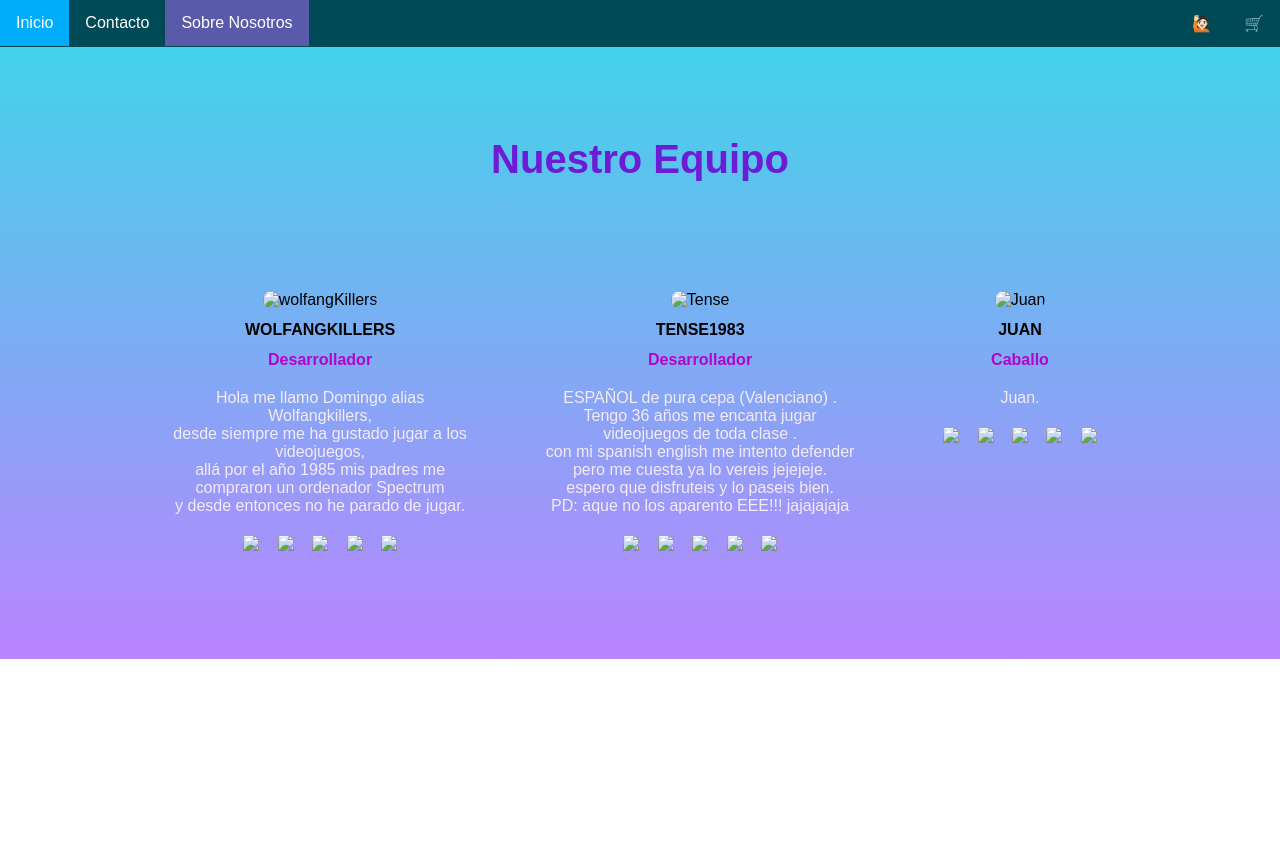
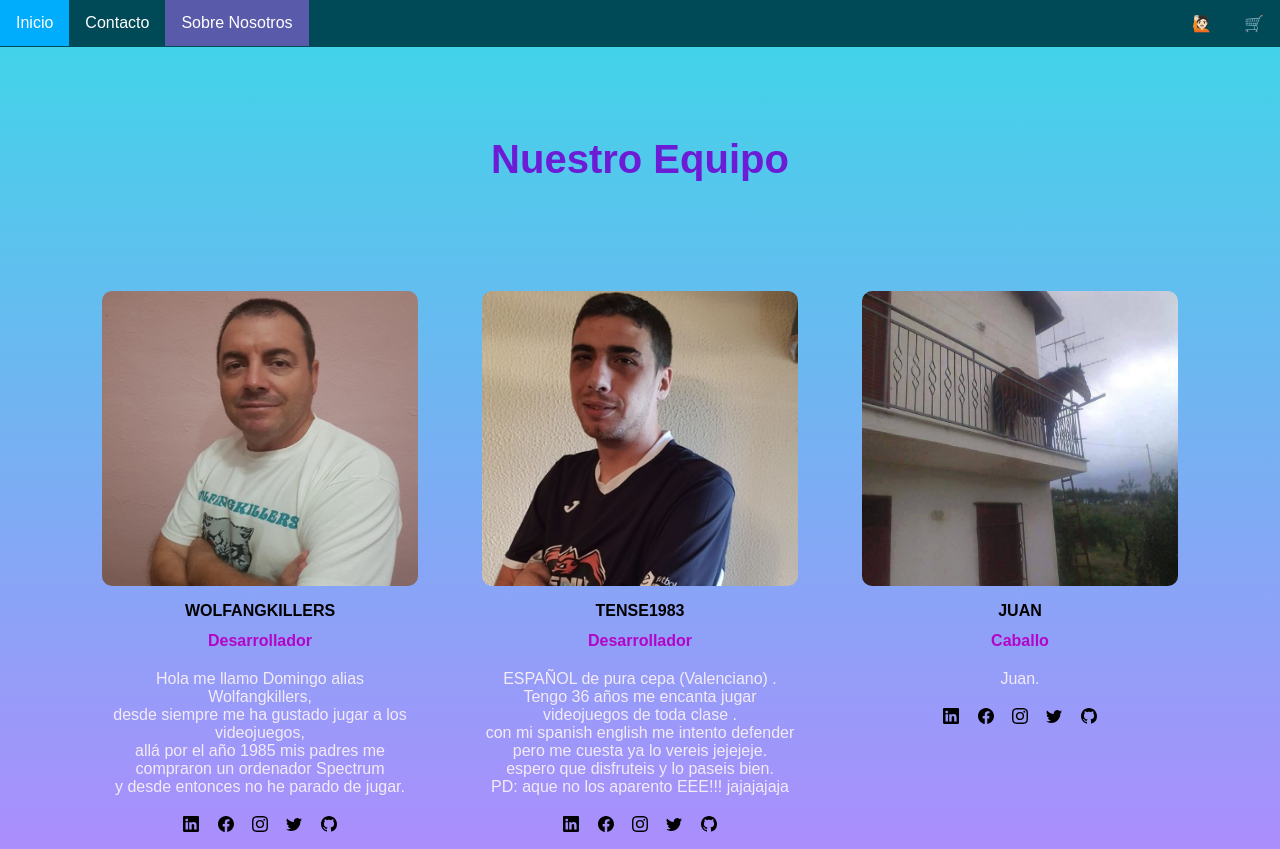
Before and after one commit to JavierRamos123/Agora, a plain HTML site: page sobre_nosotros.html in a window 1280 px wide. Shown: the top 849 px of the page. Drawn offline with Linux system fonts and the light colour scheme; the site is published under a folder, as on GitHub Pages, so addresses that start at the root find nothing.

Commit message:
links img about us

```diff
--- a/javascript/app.js
+++ b/javascript/app.js
@@ -1,3 +1,7 @@
 function emojiLogin() {
     window.location.href = "Login.html";
   }
+
+  function botonLogin() {
+    window.location.href = "index.html";
+  }
--- a/sobre_nosotros.html
+++ b/sobre_nosotros.html
@@ -23,7 +23,7 @@
 
         <div class="sub-contenedorSN">
             <div class="equiposSN">
-                <img src="/img/wolfang.jpg" alt="wolfangKillers" class="imagenSN">
+                <img src="img/wolfang.jpg" alt="wolfangKillers" class="imagenSN">
                 <div class="nombreSN">WolfangKillers</div>
                 <div class="puestoSN">Desarrollador</div>
                 <div class="textoSN">
@@ -33,16 +33,16 @@
                     y desde entonces no he parado de jugar.
                 </div>
                 <div class="social-linksSN">
-                    <a href="#"><img src="/img/social_icons/linkedin.svg"></a>
-                    <a href="#"><img src="/img/social_icons/facebook.svg"></a>
-                    <a href="#"><img src="/img/social_icons/instagram.svg"></a>
-                    <a href="#"><img src="/img/social_icons/twitter.svg"></a>
-                    <a href="#"><img src="/img/social_icons/github.svg"></a>
+                    <a href="#"><img src="img/social_icons/linkedin.svg"></a>
+                    <a href="#"><img src="img/social_icons/facebook.svg"></a>
+                    <a href="#"><img src="img/social_icons/instagram.svg"></a>
+                    <a href="#"><img src="img/social_icons/twitter.svg"></a>
+                    <a href="#"><img src="img/social_icons/github.svg"></a>
                 </div>
             </div>
 
             <div class="equiposSN">
-                <img src="/img/tense.jpg" alt="Tense" class="imagenSN">
+                <img src="img/tense.jpg" alt="Tense" class="imagenSN">
                 <div class="nombreSN">Tense1983</div>
                 <div class="puestoSN">Desarrollador</div>
                 <div class="textoSN">
@@ -53,25 +53,25 @@
                     PD: aque no los aparento EEE!!! jajajajaja<br>
                 </div>
                 <div class="social-linksSN">
-                    <a href="#"><img src="/img/social_icons/linkedin.svg"></a>
-                    <a href="#"><img src="/img/social_icons/facebook.svg"></a>
-                    <a href="#"><img src="/img/social_icons/instagram.svg"></a>
-                    <a href="#"><img src="/img/social_icons/twitter.svg"></a>
-                    <a href="#"><img src="/img/social_icons/github.svg"></a>
+                    <a href="#"><img src="img/social_icons/linkedin.svg"></a>
+                    <a href="#"><img src="img/social_icons/facebook.svg"></a>
+                    <a href="#"><img src="img/social_icons/instagram.svg"></a>
+                    <a href="#"><img src="img/social_icons/twitter.svg"></a>
+                    <a href="#"><img src="img/social_icons/github.svg"></a>
                 </div>
             </div>
 
             <div class="equiposSN">
-                <img src="/img/juan.jpg" alt="Juan" class="imagenSN">
+                <img src="img/juan.jpg" alt="Juan" class="imagenSN">
                 <div class="nombreSN">Juan</div>
                 <div class="puestoSN">Caballo</div>
                 <div class="textoSN">Juan.</div>
                 <div class="social-linksSN">
-                    <a href="#"><img src="/img/social_icons/linkedin.svg"></a>
-                    <a href="#"><img src="/img/social_icons/facebook.svg"></a>
-                    <a href="#"><img src="/img/social_icons/instagram.svg"></a>
-                    <a href="#"><img src="/img/social_icons/twitter.svg"></a>
-                    <a href="#"><img src="/img/social_icons/github.svg"></a>
+                    <a href="#"><img src="img/social_icons/linkedin.svg"></a>
+                    <a href="#"><img src="img/social_icons/facebook.svg"></a>
+                    <a href="#"><img src="img/social_icons/instagram.svg"></a>
+                    <a href="#"><img src="img/social_icons/twitter.svg"></a>
+                    <a href="#"><img src="img/social_icons/github.svg"></a>
                 </div>
             </div>
         </div>
```
Also changed, not shown: Login.html (+1 -1 lines).
